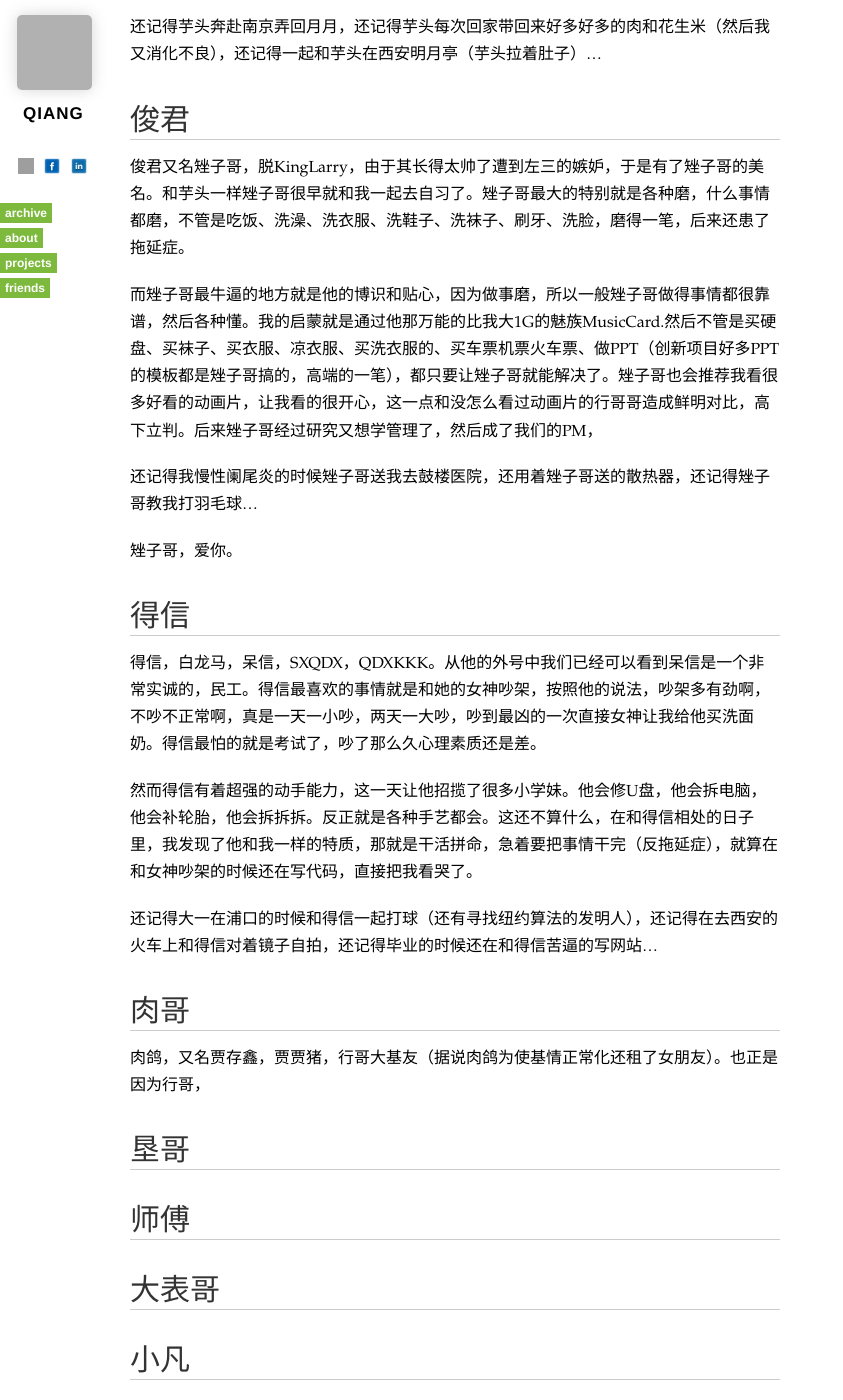
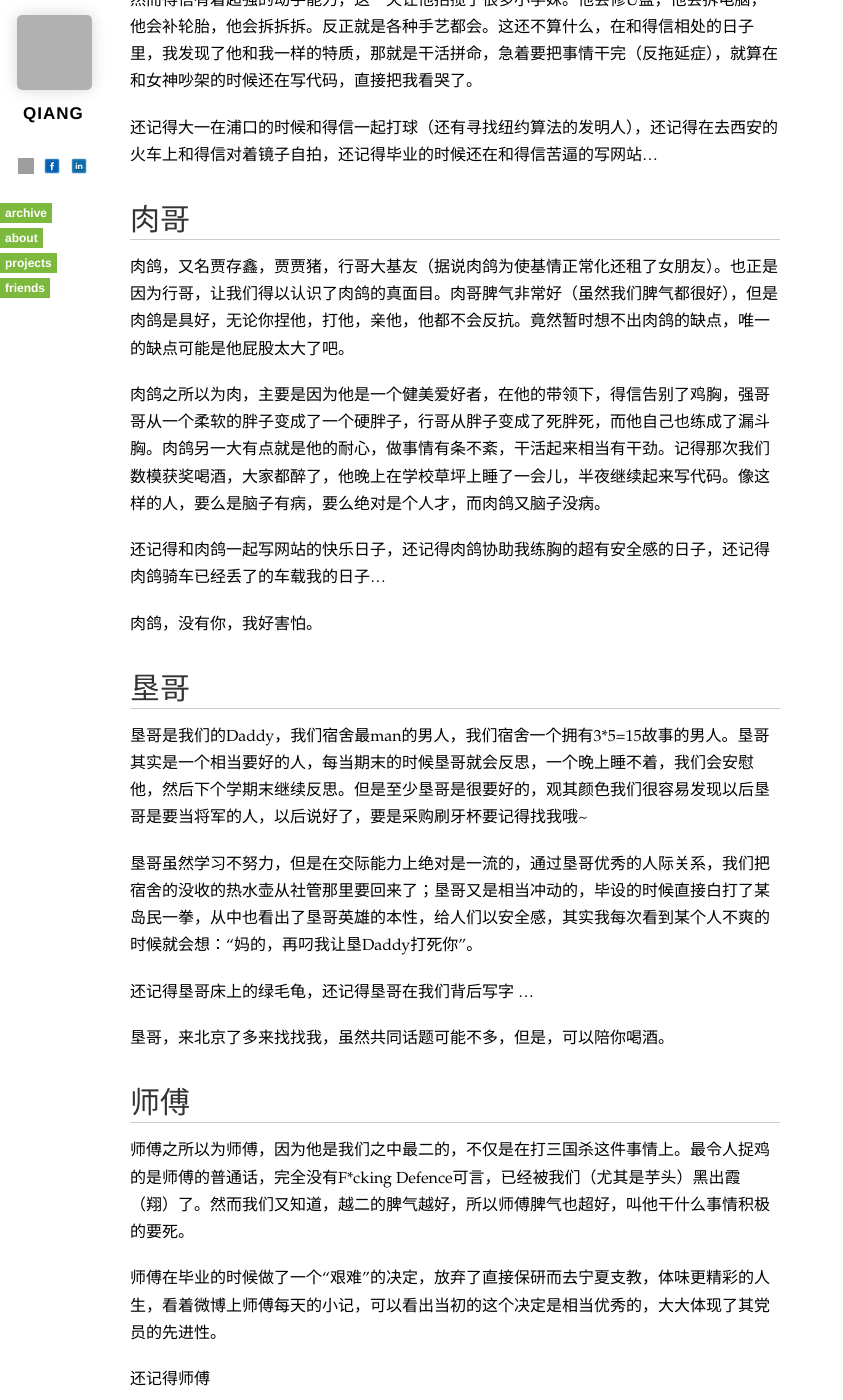
Before and after one commit to qiangrw/qiangrw.github.com, a Jekyll site: the page built from _posts/2012-10-05-member-of-LocalsNake.md, in a window 1280 px wide and 1400 px high, scrolled down 2629 px. Shown: the whole window, without its empty margins (0-843 px from the left). Built offline with Jekyll 4.4.1, drawn with Linux system fonts in a browser that asks for light colours; nearby versions of some CDN libraries; Markdown is read by kramdown in place of the engine named in the settings; comment, search, counter and statistics services are not loaded; some of the changed text lies outside the part shown; grey boxes are pictures that could not be loaded.

Commit message:
update post member of localsNake

```diff
--- a/_posts/2012-10-05-member-of-LocalsNake.md
+++ b/_posts/2012-10-05-member-of-LocalsNake.md
@@ -39,6 +37,8 @@ permalink: /2012/10/member-of-LocalsNake/
 
 还记得芋头奔赴南京弄回月月，还记得芋头每次回家带回来好多好多的肉和花生米（然后我又消化不良），还记得一起和芋头在西安明月亭（芋头拉着肚子）...
 
+芋头，我需要你。
+
 
 ## 俊君
 俊君又名矬子哥，脱KingLarry，由于其长得太帅了遭到左三的嫉妒，于是有了矬子哥的美名。和芋头一样矬子哥很早就和我一起去自习了。矬子哥最大的特别就是各种磨，什么事情都磨，不管是吃饭、洗澡、洗衣服、洗鞋子、洗袜子、刷牙、洗脸，磨得一笔，后来还患了拖延症。
@@ -59,14 +59,55 @@ permalink: /2012/10/member-of-LocalsNake/
 
 
 ## 肉哥
-肉鸽，又名贾存鑫，贾贾猪，行哥大基友（据说肉鸽为使基情正常化还租了女朋友）。也正是因为行哥，
+肉鸽，又名贾存鑫，贾贾猪，行哥大基友（据说肉鸽为使基情正常化还租了女朋友）。也正是因为行哥，让我们得以认识了肉鸽的真面目。肉哥脾气非常好（虽然我们脾气都很好），但是肉鸽是具好，无论你捏他，打他，亲他，他都不会反抗。竟然暂时想不出肉鸽的缺点，唯一的缺点可能是他屁股太大了吧。
+
+肉鸽之所以为肉，主要是因为他是一个健美爱好者，在他的带领下，得信告别了鸡胸，强哥哥从一个柔软的胖子变成了一个硬胖子，行哥从胖子变成了死胖死，而他自己也练成了漏斗胸。肉鸽另一大有点就是他的耐心，做事情有条不紊，干活起来相当有干劲。记得那次我们数模获奖喝酒，大家都醉了，他晚上在学校草坪上睡了一会儿，半夜继续起来写代码。像这样的人，要么是脑子有病，要么绝对是个人才，而肉鸽又脑子没病。
+
+还记得和肉鸽一起写网站的快乐日子，还记得肉鸽协助我练胸的超有安全感的日子，还记得肉鸽骑车已经丢了的车载我的日子...
+
+肉鸽，没有你，我好害怕。
+
 
 ## 垦哥
+垦哥是我们的Daddy，我们宿舍最man的男人，我们宿舍一个拥有3*5=15故事的男人。垦哥其实是一个相当要好的人，每当期末的时候垦哥就会反思，一个晚上睡不着，我们会安慰他，然后下个学期末继续反思。但是至少垦哥是很要好的，观其颜色我们很容易发现以后垦哥是要当将军的人，以后说好了，要是采购刷牙杯要记得找我哦~
+
+垦哥虽然学习不努力，但是在交际能力上绝对是一流的，通过垦哥优秀的人际关系，我们把宿舍的没收的热水壶从社管那里要回来了；垦哥又是相当冲动的，毕设的时候直接白打了某岛民一拳，从中也看出了垦哥英雄的本性，给人们以安全感，其实我每次看到某个人不爽的时候就会想：“妈的，再叼我让垦Daddy打死你”。
+
+还记得垦哥床上的绿毛龟，还记得垦哥在我们背后写字 ...
+
+垦哥，来北京了多来找找我，虽然共同话题可能不多，但是，可以陪你喝酒。
 
 
 ## 师傅
+师傅之所以为师傅，因为他是我们之中最二的，不仅是在打三国杀这件事情上。最令人捉鸡的是师傅的普通话，完全没有F*cking Defence可言，已经被我们（尤其是芋头）黑出霞（翔）了。然而我们又知道，越二的脾气越好，所以师傅脾气也超好，叫他干什么事情积极的要死。
+
+师傅在毕业的时候做了一个“艰难”的决定，放弃了直接保研而去宁夏支教，体味更精彩的人生，看着微博上师傅每天的小记，可以看出当初的这个决定是相当优秀的，大大体现了其党员的先进性。
+
+还记得师傅
+
+师傅，我好想当着面黑你！
+
 
 
 ## 大表哥
+真正和大表哥好上貌似已经是大学生活的结尾了，源于某一次大表哥来我们宿舍打CS，发现我们环境太棒了，还有各种吃的，喝的，于是就被我们骗进来了，真是相见恨晚！ 大表哥最优秀的地方是找到了小鸭子，太优秀了，咩咩咩。
+
+大表哥的爽直，豪放，而内心却无比的温柔，相当会照顾别人（”我很丑，可是我很温柔“）。大表哥最二的时候就是毕业的时候由于多日通宵小鸭子爸妈来都敢睡过头，太二了，估计以后肯定要准备五粮液才行了。
+
+还记得大表哥带领我们去奥体看球，还记得大表哥那一晚上干翻了636，还记得一起去拍毕业照的时候抱着你和鸭子，好爽！...
+
+来北京看我，表哥，带上鸭子!
+
 
 ## 小凡
+小凡是我姘头（不知道她的他知不知道），这件事雨哥也是认可的，毋庸置疑。欲扬先抑一下我的PT，每次考试的时候小凡就会烦躁，然后就会说：“哎呀，行哥怎么办啊，我都不会做啊”。然后小凡最后考试还是会很牛逼，这就是神，以前我也这样，后来有了小凡替我说我就不说了。大二的一天晚上小凡遇到挫折给行哥打电话，行哥竟然去阳台讲了，不给我们听，导致我和芋头吃醋吃了一个礼拜，尤其是我。
+
+虽然小凡让我吃醋，但是毋庸置疑小凡是相当优秀的，也正是因为她的优秀，才能一直和我们这群人在一起，直接导致延后了她的恋爱期，对此，我代表大家向我们的大师姐致以深深的歉意。小凡应该是我们之中最优耐心最细心的了，无论是写网站还是做项目，都会遇到很Trivial的活（最近我发现Trivial是无处不在的，比如做一个SDE，无论你是开发还是测试，都无可避免Trivial的事情），但小凡的优秀之处是能把Trivial的事儿干出劲头来，比如说前台JS文件重构的时候，小凡表现得义无反顾，这一点深深地感染了我。
+
+还记得和小凡得信一起夜骑去亚东购物爆了两次胎，还记得和小凡一起打排球，还记得有一次和小凡一起坐火车回家，还记得小凡的大黑书包...
+
+小凡，我好思念你~
+
+
+# 结语
+纪念，最美好的大学时光，我的兄弟姘头们。
```
Also changed, not shown: other parts of _posts/2012-10-05-member-of-LocalsNake.md (+0 -2 lines).
